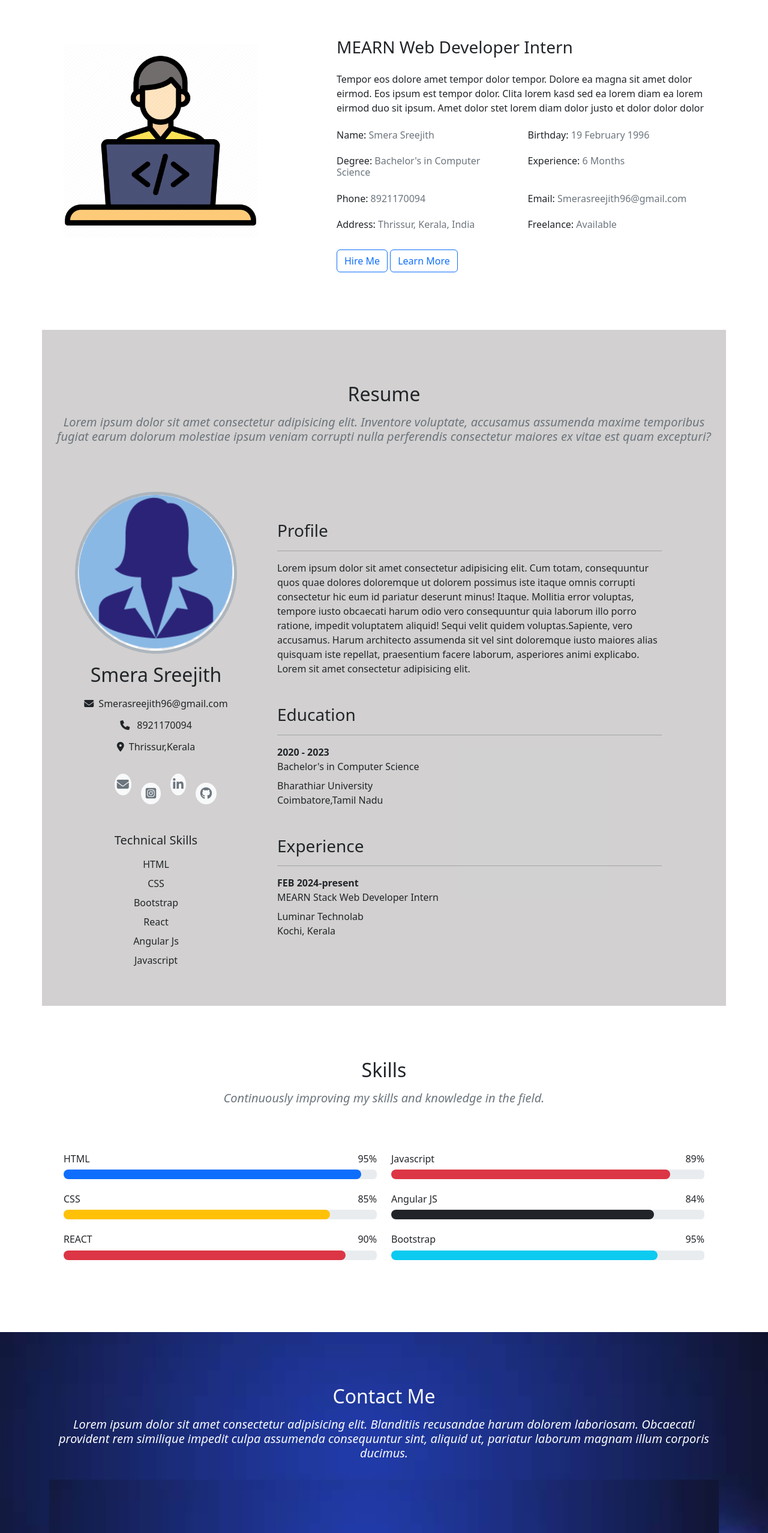
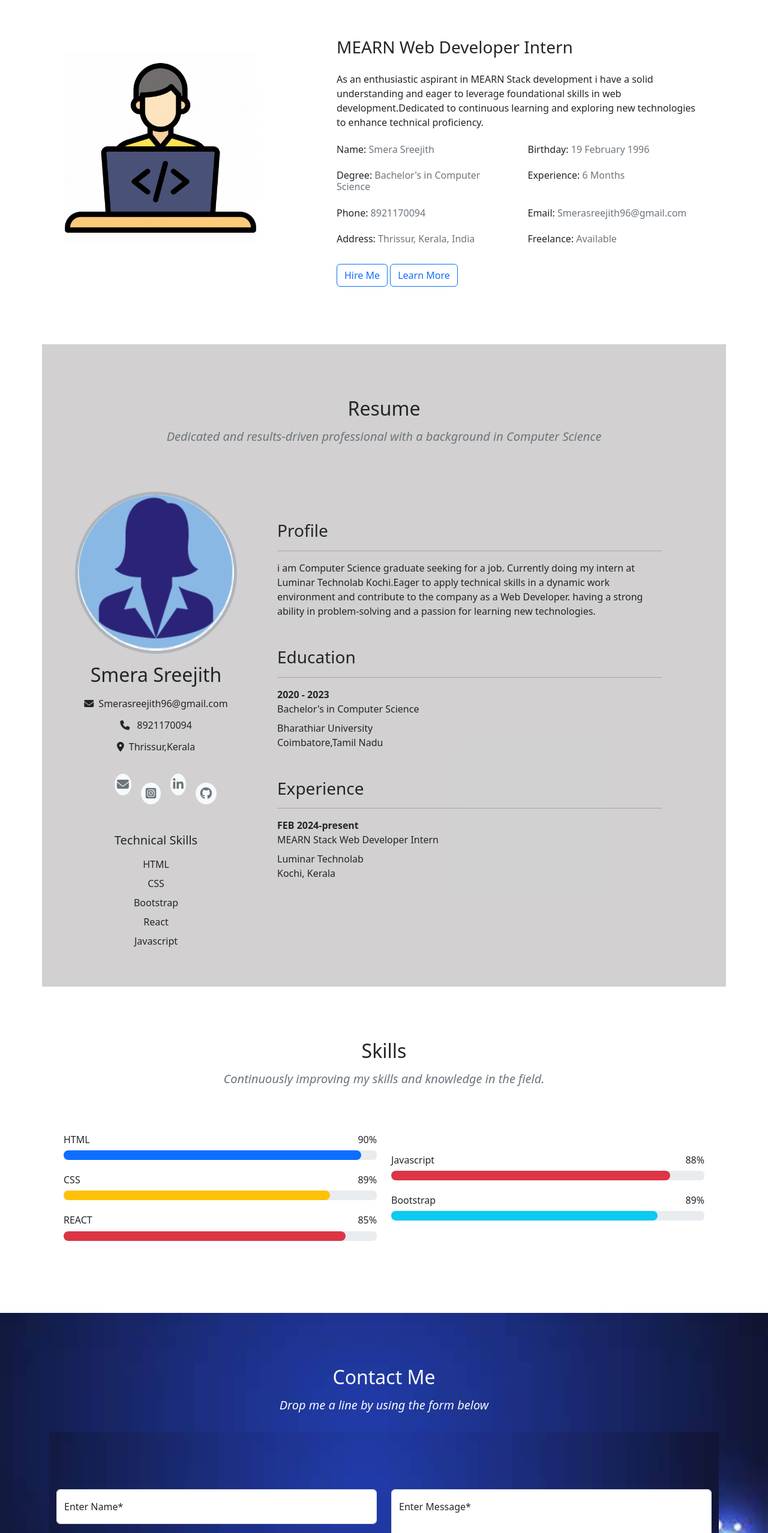
Before and after one commit to SmeraSreejith/my-portfolio, a plain HTML site: page index.html in a window 1280 px wide. Shown: the part 1044-3600 px from the top of the page at 60% size. Drawn offline with nearby package versions, Linux system fonts and the light colour scheme.

Commit message:
modified version

```diff
--- a/index.html
+++ b/index.html
@@ -60,7 +60,7 @@
                   </div>
                   <div class="col-lg-7">
                       <h3 class="mb-4 mt-5">MEARN Web Developer Intern</h3>
-                      <p>Tempor eos dolore amet tempor dolor tempor. Dolore ea magna sit amet dolor eirmod. Eos ipsum est tempor dolor. Clita lorem kasd sed ea lorem diam ea lorem eirmod duo sit ipsum. Amet dolor stet lorem diam dolor justo et dolor dolor dolor</p>
+                      <p>As an enthusiastic aspirant in MEARN Stack development i have a solid understanding and eager to leverage foundational skills in web development.Dedicated to continuous learning and exploring new technologies to enhance technical proficiency.</p>
                       <div class="row mb-3">
                           <div class="col-sm-6 py-2"><h6>Name: <span class="text-secondary">Smera Sreejith</span></h6></div>
                           <div class="col-sm-6 py-2"><h6>Birthday: <span class="text-secondary">19 February 1996</span></h6></div>
@@ -85,7 +85,7 @@
         <div class="row mt-4 py-3">
           <div class="col-12 d-flex flex-column text-center">
             <h2>Resume</h2>
-            <h5 class="text-secondary fw-normal py-2 fst-italic">Lorem ipsum dolor sit amet consectetur adipisicing elit. Inventore voluptate, accusamus assumenda maxime temporibus fugiat earum dolorum molestiae ipsum veniam corrupti nulla perferendis consectetur maiores ex vitae est quam excepturi?</h5>
+            <h5 class="text-secondary fw-normal py-2 fst-italic">Dedicated and results-driven professional with a background in Computer Science</h5>
           </div>
         </div>
         <div class="row">
@@ -98,10 +98,10 @@
               <li><i class="fas fa-map-marker-alt me-2"></i>Thrissur,Kerala</li>
             </ul>
             <ul class="social-icons my-5 d-flex justify-content-center">
-              <a href="#" class="envelope bg-light fs-5 mx-2 p-1 text-secondary d-flex align-items-center justify-content-center text-decoration-none rounded-circle"><i class="fa-solid fa-envelope"></i></a>
-              <a href="#" class="instagram bg-light fs-5 mx-2 p-2 text-secondary d-flex align-items-center justify-content-center text-decoration-none rounded-circle"><i class="fa-brands fa-square-instagram"></i></a>
-              <a href="#" class="linkedin bg-light mx-2 fs-5 p-1 text-secondary d-flex align-items-center justify-content-center text-decoration-none rounded-circle"><i class="fa-brands fa-linkedin-in"></i></a>
-              <a href="#" class="github bg-light fs-5 mx-2 p-2 text-secondary d-flex align-items-center justify-content-center text-decoration-none rounded-circle"><i class="fa-brands fa-github"></i></a>
+              <a href="https://mail.google.com/mail/u/0/?hl=en&tab=wm#inbox" class="envelope bg-light fs-5 mx-2 p-1 text-secondary d-flex align-items-center justify-content-center text-decoration-none rounded-circle"><i class="fa-solid fa-envelope"></i></a>
+              <a href="https://www.instagram.com/" class="instagram bg-light fs-5 mx-2 p-2 text-secondary d-flex align-items-center justify-content-center text-decoration-none rounded-circle"><i class="fa-brands fa-square-instagram"></i></a>
+              <a href="https://www.linkedin.com/in/smera-balan-4665aa2b4" class="linkedin bg-light mx-2 fs-5 p-1 text-secondary d-flex align-items-center justify-content-center text-decoration-none rounded-circle"><i class="fa-brands fa-linkedin-in"></i></a>
+              <a href="https://github.com/dashboard" class="github bg-light fs-5 mx-2 p-2 text-secondary d-flex align-items-center justify-content-center text-decoration-none rounded-circle"><i class="fa-brands fa-github"></i></a>
             </ul>
             <h5 class="mb-3">Technical Skills</h5>
             <ul class="list-unstyled">
@@ -109,14 +109,13 @@
               <li class="mb-2">CSS</li>
               <li class="mb-2">Bootstrap</li>
               <li class="mb-2">React</li>
-              <li class="mb-2">Angular Js</li>
               <li class="mb-2">Javascript</li>
             </ul>
           </div>
           <div class="col-lg-7 order-lg-1 order-0 mt-5 text-start">
             <h3 class="mb-3 mt-5">Profile</h3>
             <hr>
-            <p>Lorem ipsum dolor sit amet consectetur adipisicing elit. Cum totam, consequuntur quos quae dolores doloremque ut dolorem possimus iste itaque omnis corrupti consectetur hic eum id pariatur deserunt minus! Itaque. Mollitia error voluptas, tempore iusto obcaecati harum odio vero consequuntur quia laborum illo porro ratione, impedit voluptatem aliquid! Sequi velit quidem voluptas.Sapiente, vero accusamus. Harum architecto assumenda sit vel sint doloremque iusto maiores alias quisquam iste repellat, praesentium facere laborum, asperiores animi explicabo. Lorem sit amet consectetur adipisicing elit.</p>
+            <p>i am Computer Science graduate seeking for a job. Currently doing my intern at Luminar Technolab Kochi.Eager to apply technical skills in a dynamic work environment and contribute to the company as a Web Developer. having a strong ability in problem-solving and a passion for learning new technologies. </p>
 
             <h3 class="mt-5 mb-3">Education</h3>
             <hr>
@@ -155,7 +154,7 @@
                       <div class="skill mb-4">
                           <div class="d-flex justify-content-between">
                               <h6 class="font-weight-bold">HTML</h6>
-                              <h6 class="font-weight-bold">95%</h6>
+                              <h6 class="font-weight-bold">90%</h6>
                           </div>
                           <div class="progress">
                               <div class="progress-bar1 bg-primary" role="progressbar" aria-valuenow="95" aria-valuemin="0" aria-valuemax="100"></div>
@@ -164,7 +163,7 @@
                       <div class="skill mb-4">
                           <div class="d-flex justify-content-between">
                               <h6 class="font-weight-bold">CSS</h6>
-                              <h6 class="font-weight-bold">85%</h6>
+                              <h6 class="font-weight-bold">89%</h6>
                           </div>
                           <div class="progress">
                               <div class="progress-bar2 bg-warning" role="progressbar" aria-valuenow="85" aria-valuemin="0" aria-valuemax="100"></div>
@@ -173,36 +172,29 @@
                       <div class="skill mb-4">
                         <div class="d-flex justify-content-between">
                             <h6 class="font-weight-bold">REACT</h6>
-                            <h6 class="font-weight-bold">90%</h6>
+                            <h6 class="font-weight-bold">85%</h6>
                         </div>
                         <div class="progress">
                             <div class="progress-bar3 bg-danger" role="progressbar" aria-valuenow="90" aria-valuemin="0" aria-valuemax="100"></div>
                         </div>
                     </div>
                 </div>
+
                   <div class="col-md-6">
                       <div class="skill mb-4">
                           <div class="d-flex justify-content-between">
                               <h6 class="font-weight-bold">Javascript</h6>
-                              <h6 class="font-weight-bold">89%</h6>
+                              <h6 class="font-weight-bold">88%</h6>
                           </div>
                           <div class="progress">
                               <div class="progress-bar4 bg-danger" role="progressbar" aria-valuenow="89" aria-valuemin="0" aria-valuemax="100"></div>
                           </div>
                       </div>
-                      <div class="skill mb-4">
-                          <div class="d-flex justify-content-between">
-                              <h6 class="font-weight-bold">Angular JS</h6>
-                              <h6 class="font-weight-bold">84%</h6>
-                          </div>
-                          <div class="progress">
-                              <div class="progress-bar5 bg-dark" role="progressbar" aria-valuenow="84" aria-valuemin="0" aria-valuemax="100"></div>
-                          </div>
-                      </div>
+
                       <div class="skill mb-4">
                           <div class="d-flex justify-content-between">
                               <h6 class="font-weight-bold">Bootstrap</h6>
-                              <h6 class="font-weight-bold">95%</h6>
+                              <h6 class="font-weight-bold">89%</h6>
                           </div>
                           <div class="progress">
                               <div class="progress-bar6 bg-info" role="progressbar" aria-valuenow="85" aria-valuemin="0" aria-valuemax="100"></div>
@@ -222,7 +214,7 @@
             <div class="row mt-4 py-3">
               <div class="col-12 d-flex flex-column text-center justify-content-center">
                 <h2 class="text-light">Contact Me</h2>
-                <h5 class="text-light fw-normal py-2 fst-italic ">Lorem ipsum dolor sit amet consectetur adipisicing elit. Blanditiis recusandae harum dolorem laboriosam. Obcaecati provident rem similique impedit culpa assumenda consequuntur sint, aliquid ut, pariatur laborum magnam illum corporis ducimus.</h5>
+                <h5 class="text-light py-2 fw-normal fst-italic">Drop me a line by using the form below</h5>
               </div>
             </div>
 
```
Also changed, not shown: style.css (line endings or trailing spaces).
